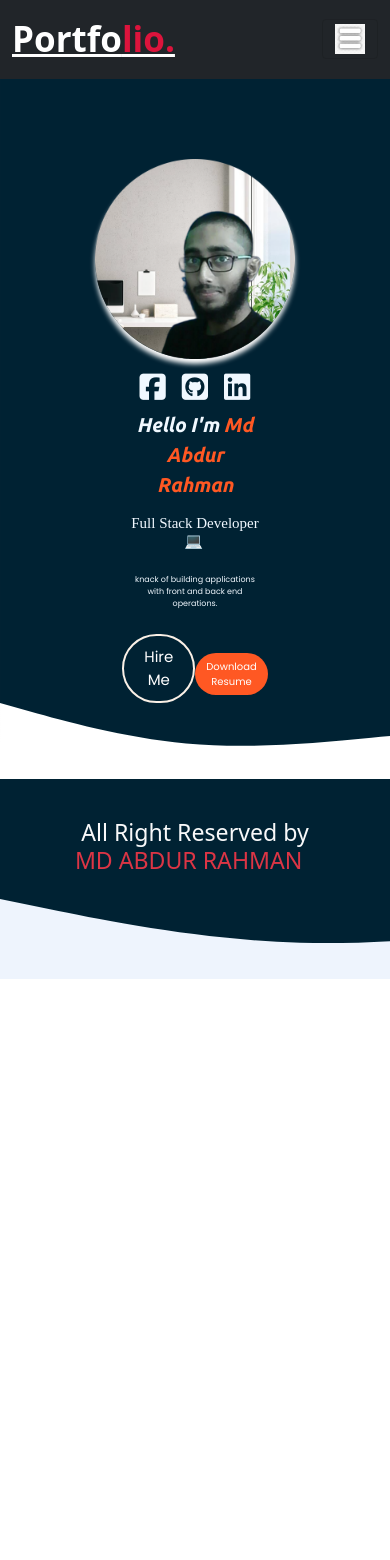
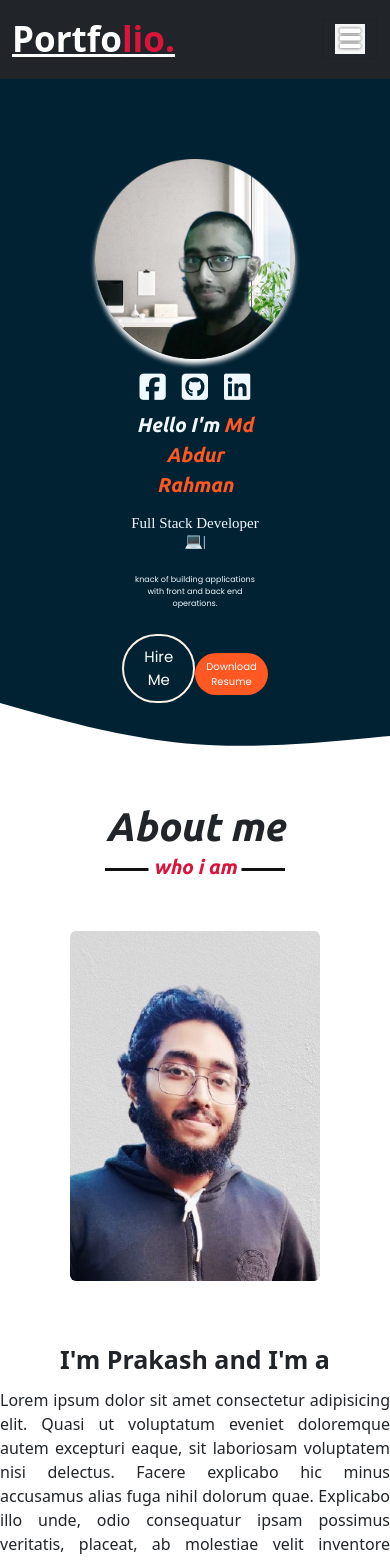
Before and after one commit to JaznanOfficial/portfolio-site, a React (Create React App) app: page / in a window 390 px wide. Shown: the top 1560 px of the page. Before the commit the page ends 979 px from the top, so only its background shows below. Built offline with nearby package versions, Linux system fonts and the light colour scheme.

Commit message:
responsive about

```diff
--- a/src/Components/AboutMe/about.css
+++ b/src/Components/AboutMe/about.css
@@ -0,0 +1,95 @@
+.about .title::after{
+    content: "who i am";
+}
+
+.about .about-content{
+    display: flex;
+    flex-wrap: wrap;
+    align-items: center;
+    justify-content: center;
+}
+
+.about .about-content .left{
+    width: 45%;
+}
+.about .about-content .left img{
+    height: 400px;
+    width: 400px;
+    object-fit: cover;
+    border-radius: 6px;
+}
+.about .about-content .right{
+    width: 50%;
+}
+.about .about-content .right .text{
+    font-size: 25px;
+    font-weight: 600;
+    margin-bottom: 10px;
+}
+.about .about-content .right .text span{
+    color: crimson;
+}
+.about .about-content .right p{
+    text-align: justify;
+}
+
+.about .about-content .right a:hover{
+    color: crimson;
+    background: none;
+}
+
+section .title{
+    position: relative;
+    text-align: center;
+    font-size: 40px;
+    font-weight: 500;
+    margin-bottom: 60px;
+    padding-bottom: 20px;
+    font-family: 'Ubuntu', sans-serif;
+}
+section .title::before{
+    content: "";
+    position: absolute;
+    bottom: 0px;
+    left: 50%;
+    width: 180px;
+    height: 3px;
+    background: #111;
+    transform: translateX(-50%);
+}
+section .title::after{
+    position: absolute;
+    bottom: -8px;
+    left: 50%;
+    font-size: 20px;
+    color: crimson;
+    padding: 0 5px;
+    background: #fff;
+    transform: translateX(-50%);
+}
+
+@media (max-width: 1104px) {
+    .about .about-content .left img{
+        height: 350px;
+        width: 250px;
+    }
+}
+
+@media (max-width: 947px){
+
+    .max-width{
+        max-width: 930px;
+    }
+    .about .about-content .column{
+        width: 100%;
+    }
+    .about .about-content .left{
+        display: flex;
+        justify-content: center;
+        margin: 0 auto 60px;
+    }
+    .about .about-content .right{
+        flex: 100%;
+    }
+
+}
--- a/src/Components/AboutMe/about.js
+++ b/src/Components/AboutMe/about.js
@@ -1,9 +1,25 @@
 import React from 'react';
+import profile from './profile.jpg'
+import './about.css'
 
 const about = () => {
     return (
-        <div>
+        <div className='my-4'>
+        <section class="about" id="about">
+        <div class="max-width">
+            <h2 class="title">About me</h2>
+            <div class="about-content d-lg-flex">
+                <div class="column left">
+                    <img src={profile} alt=""/>
+                </div>
+                <div class="column right">
+                    <div class="text">I'm Prakash and I'm a <span class="typing-2"></span></div>
+                    <p>Lorem ipsum dolor sit amet consectetur adipisicing elit. Quasi ut voluptatum eveniet doloremque autem excepturi eaque, sit laboriosam voluptatem nisi delectus. Facere explicabo hic minus accusamus alias fuga nihil dolorum quae. Explicabo illo unde, odio consequatur ipsam possimus veritatis, placeat, ab molestiae velit inventore exercitationem consequuntur blanditiis omnis beatae. Dolor iste excepturi ratione soluta quas culpa voluptatum repudiandae harum non.</p>
 
+                </div>
+            </div>
+        </div>
+    </section>
         </div>
     );
 };
--- a/src/Components/Home/Home.js
+++ b/src/Components/Home/Home.js
@@ -1,13 +1,16 @@
 import React from "react";
+import AboutMe from "../AboutMe/about";
 import Footer from "../Footer/Footer";
 import Navigation from "./Navigation/Navigation";
 import Profile from "./Profile/Profile";
+
 
 const Home = () => {
     return (
         <div>
             <Navigation></Navigation>
             <Profile></Profile>
+            <AboutMe></AboutMe>
             <Footer></Footer>
         </div>
     );
```
Also changed, not shown: src/Components/AboutMe/profile.jpg (added).
